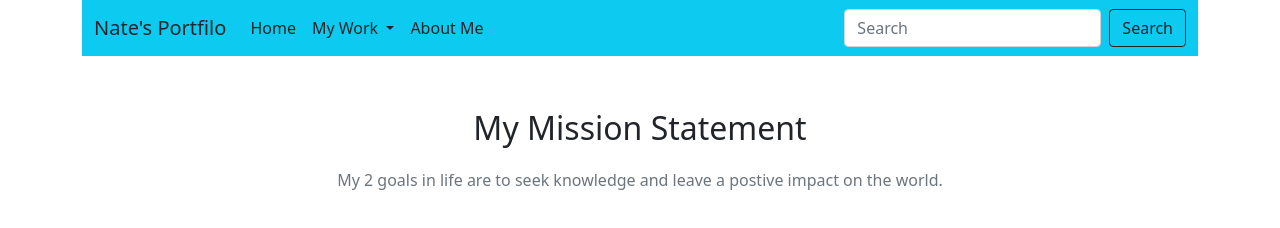
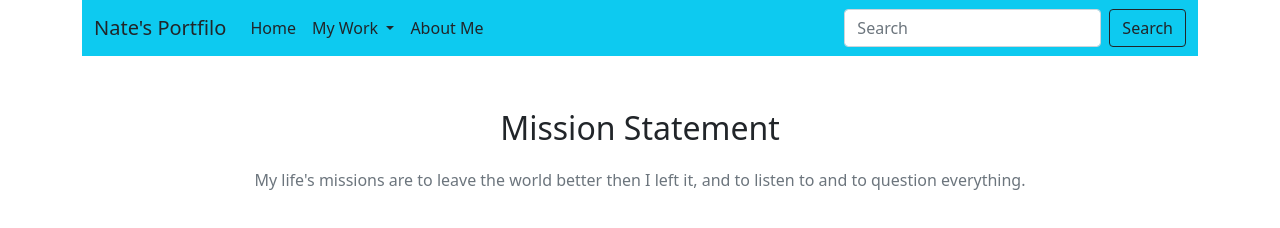
Before and after one commit to randomStuff1234/SchoolPortfolio, a website: page index.html in a window 1280 px wide. Drawn offline with nearby package versions, Linux system fonts and the light colour scheme.

Commit message:
Update index.html

```diff
--- a/index.html
+++ b/index.html
@@ -66,9 +66,9 @@
             </div>
         </nav>
         <div class = "pt-5">
-            <p class="fs-2 text-center text-body">My Mission Statement</p>
+            <p class="fs-2 text-center text-body">Mission Statement</p>
         </div>
-        <p class = "text-center text-secondary"> My 2 goals in life are to seek knowledge and leave a postive impact on the world. <p>
+        <p class = "text-center text-secondary"> My life's missions are to leave the world better then I left it, and to listen to and to question everything.<p>
     </div>
 </body>
 
```
